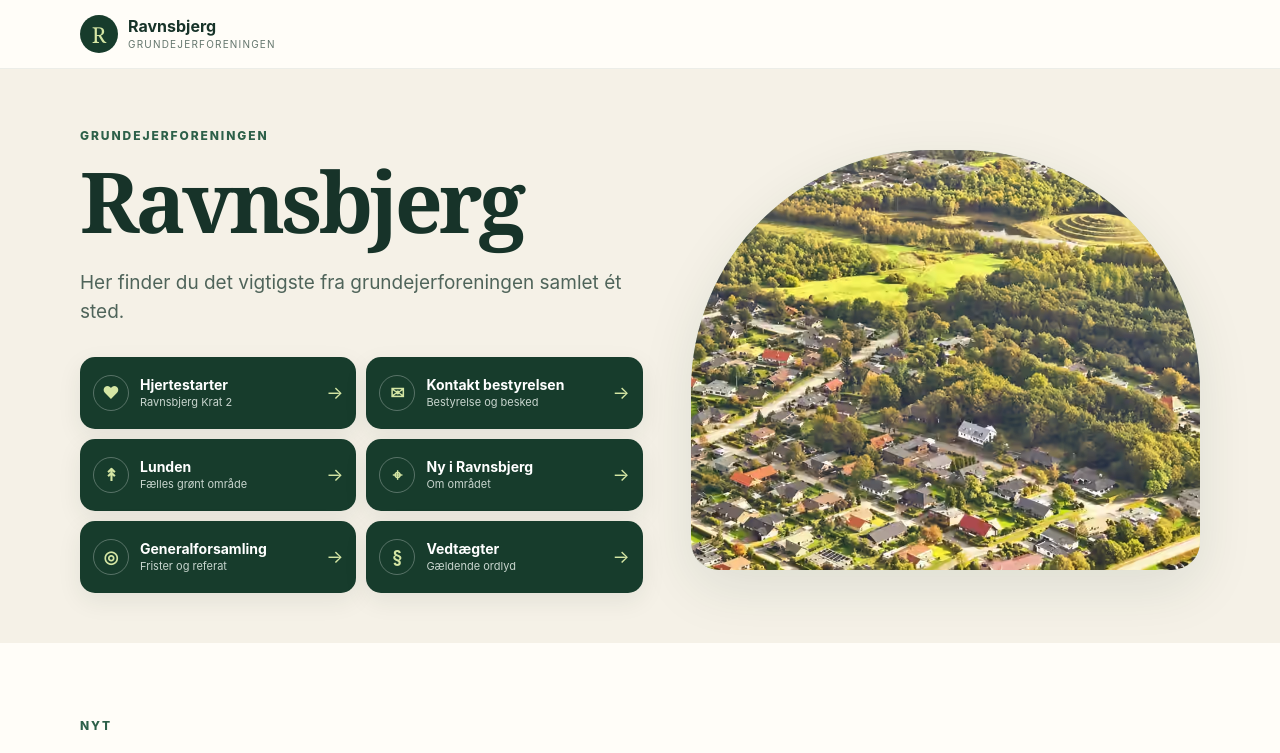
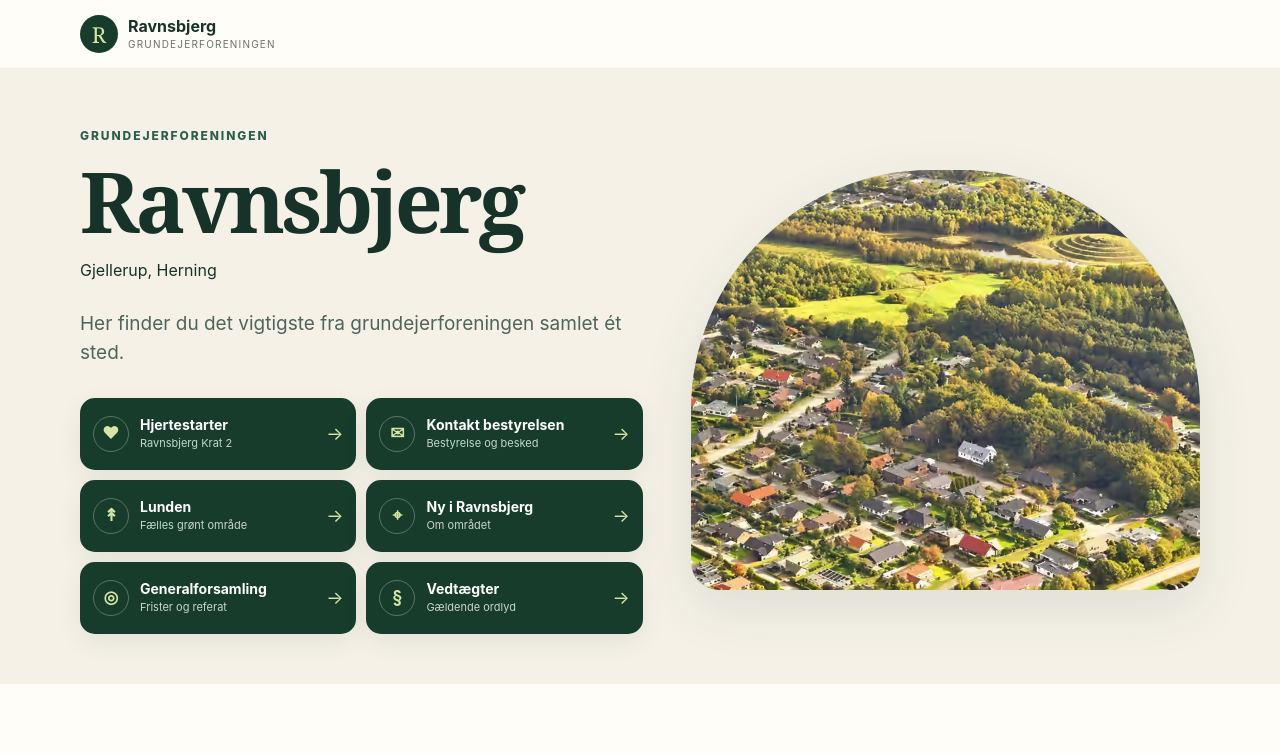
Before and after one commit to laugebex/Ravnsbjerg-info, a Next.js app: page / in a window 1280 px wide. Shown: the top 753 px of the page. Built offline with nearby package versions, Linux system fonts and the light colour scheme.

Commit message:
Add location under homepage title

```diff
--- a/app/page.jsx
+++ b/app/page.jsx
@@ -6,7 +6,7 @@ const heart='/images/hjertestarter-hq.webp'
 const heart700='/images/hjertestarter-700.webp'
 
 export default function Home(){return <main>
-<section className="hero"><div className="wrap heroGrid"><div><p className="eyebrow">Grundejerforeningen</p><h1>Ravnsbjerg</h1><p className="lead">Her finder du det vigtigste fra grundejerforeningen samlet ét sted.</p><nav className="heroQuick" aria-label="Genveje på forsiden"><a href="#hjertestarter"><b aria-hidden="true">♥</b><span><strong>Hjertestarter</strong><small>Ravnsbjerg Krat 2</small></span><i aria-hidden="true">→</i></a><a href="#kontakt"><b aria-hidden="true">✉</b><span><strong>Kontakt bestyrelsen</strong><small>Bestyrelse og besked</small></span><i aria-hidden="true">→</i></a><a href="/lunden"><b aria-hidden="true">↟</b><span><strong>Lunden</strong><small>Fælles grønt område</small></span><i aria-hidden="true">→</i></a><a href="/omraadet"><b aria-hidden="true">⌖</b><span><strong>Ny i Ravnsbjerg</strong><small>Om området</small></span><i aria-hidden="true">→</i></a><a href="/generalforsamling"><b aria-hidden="true">◎</b><span><strong>Generalforsamling</strong><small>Frister og referat</small></span><i aria-hidden="true">→</i></a><a href="/vedtaegter"><b aria-hidden="true">§</b><span><strong>Vedtægter</strong><small>Gældende ordlyd</small></span><i aria-hidden="true">→</i></a></nav></div><div className="visual photoHero"><img src="/images/hero-ravnsbjerg.avif" width="1600" height="714" alt="Luftfoto over Ravnsbjerg og området omkring Gjellerup Enge" fetchPriority="high"/></div></div></section>
+<section className="hero"><div className="wrap heroGrid"><div><p className="eyebrow">Grundejerforeningen</p><h1>Ravnsbjerg</h1><p className="heroLocation">Gjellerup, Herning</p><p className="lead">Her finder du det vigtigste fra grundejerforeningen samlet ét sted.</p><nav className="heroQuick" aria-label="Genveje på forsiden"><a href="#hjertestarter"><b aria-hidden="true">♥</b><span><strong>Hjertestarter</strong><small>Ravnsbjerg Krat 2</small></span><i aria-hidden="true">→</i></a><a href="#kontakt"><b aria-hidden="true">✉</b><span><strong>Kontakt bestyrelsen</strong><small>Bestyrelse og besked</small></span><i aria-hidden="true">→</i></a><a href="/lunden"><b aria-hidden="true">↟</b><span><strong>Lunden</strong><small>Fælles grønt område</small></span><i aria-hidden="true">→</i></a><a href="/omraadet"><b aria-hidden="true">⌖</b><span><strong>Ny i Ravnsbjerg</strong><small>Om området</small></span><i aria-hidden="true">→</i></a><a href="/generalforsamling"><b aria-hidden="true">◎</b><span><strong>Generalforsamling</strong><small>Frister og referat</small></span><i aria-hidden="true">→</i></a><a href="/vedtaegter"><b aria-hidden="true">§</b><span><strong>Vedtægter</strong><small>Gældende ordlyd</small></span><i aria-hidden="true">→</i></a></nav></div><div className="visual photoHero"><img src="/images/hero-ravnsbjerg.avif" width="1600" height="714" alt="Luftfoto over Ravnsbjerg og området omkring Gjellerup Enge" fetchPriority="high"/></div></div></section>
 
 <section id="nyheder" className="section"><div className="wrap"><div className="sectionHead"><div><p className="eyebrow">Nyt</p><h2>Fra Ravnsbjerg</h2><p className="heroFacebook">Her lægger vi de større nyheder, som skal være nemme at finde igen. Små nyheder, arrangementer og det, der sker her og nu, ligger i <a href={facebook}>vores private Facebook-gruppe →</a></p></div></div><div className="newsGrid">{news.map((n,i)=><article className={i===0?'card featured':'card'} key={n.title}><span className="meta">{n.category}{n.date&&<> · {n.date}</>}</span><h3>{n.title}</h3><p>{n.body}</p>{n.href&&<a className="textLink" href={n.href}>{n.link}</a>}</article>)}</div></div></section>
 
```
